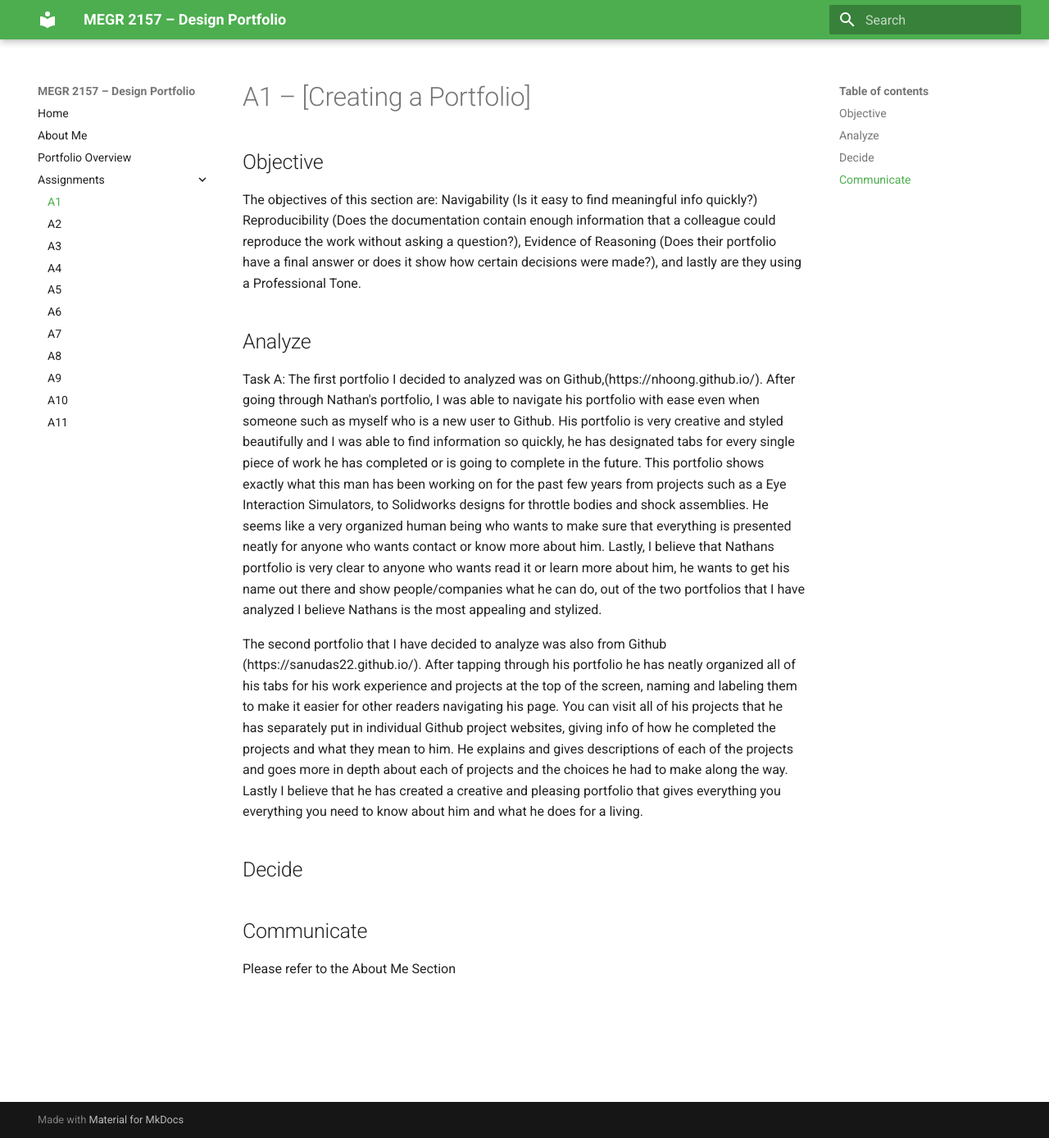
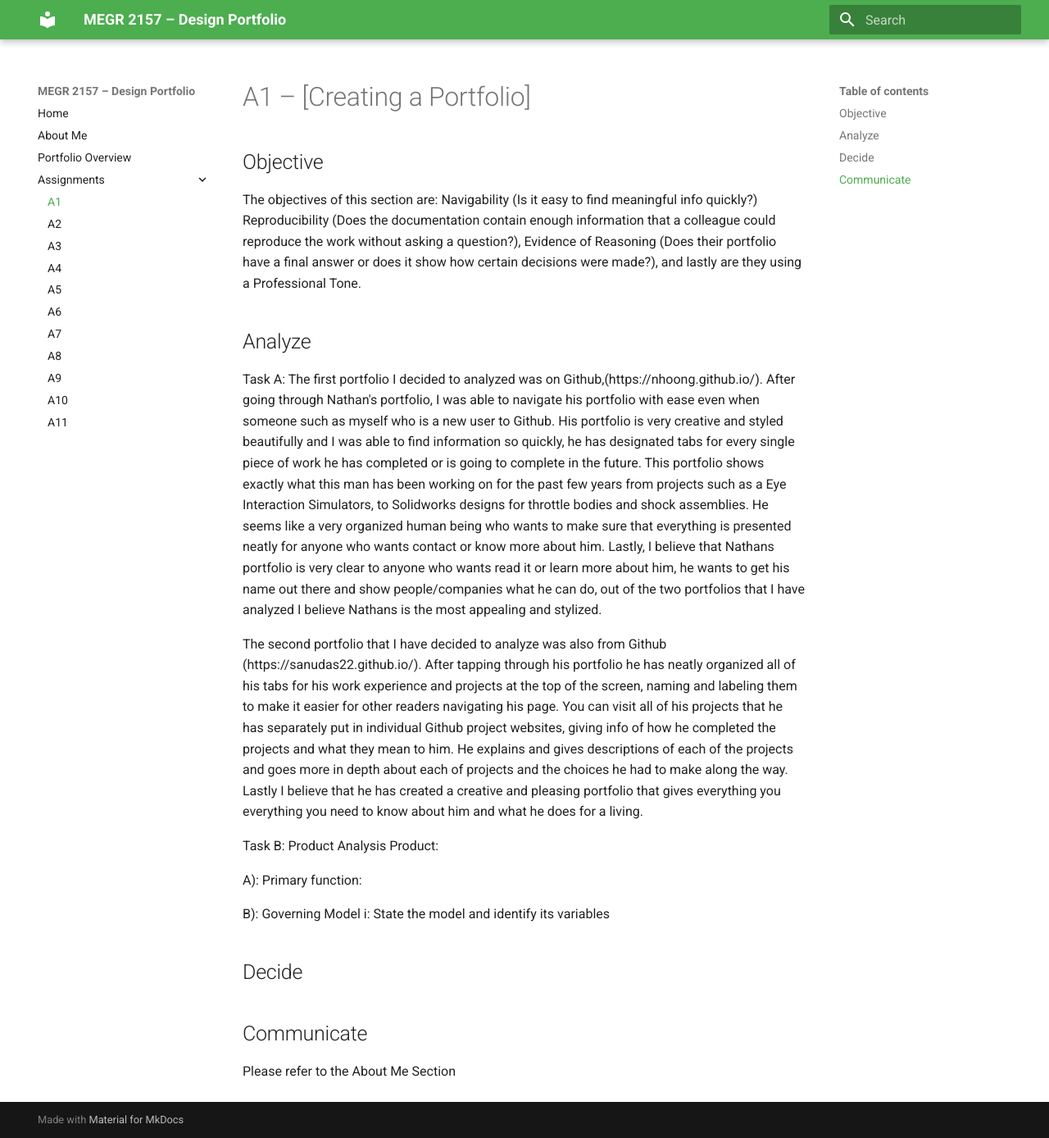
Before and after one commit to Natsfan45/design-project-portfolio, an MkDocs documentation site: the page built from docs/assignments/A01/index.md, in a window 1280 px wide and 1388 px high. Shown: the whole window at 82% size. Built offline with MkDocs 1.6.1 and Material for MkDocs 9.7.7, drawn with Linux system fonts in a browser that asks for light colours.

Commit message:
Expand index.md with Task B: Product Analysis
Added Task B section for product analysis with placeholders.

```diff
--- a/docs/assignments/A01/index.md
+++ b/docs/assignments/A01/index.md
@@ -8,6 +8,22 @@ Task A: The first portfolio I decided to analyzed was on Github,(https://nhoong.
 
 The second portfolio that I have decided to analyze was also from Github (https://sanudas22.github.io/). After tapping through his portfolio he has neatly organized all of his tabs for his work experience and projects at the top of the screen, naming and labeling them to make it easier for other readers navigating his page. You can visit all of his projects that he has separately put in individual Github project websites, giving info of how he completed the projects and what they mean to him. He explains and gives descriptions of each of the projects and goes more in depth about each of projects and the choices he had to make along the way. Lastly I believe that he has created a creative and pleasing portfolio that gives everything you everything you need to know about him and what he does for a living.
 
+Task B: Product Analysis
+Product:
+
+A): Primary function:
+
+B): Governing Model
+i: State the model and identify its variables
+
+
+
+
+
+
+
+
+
 ## Decide
 
 
```
